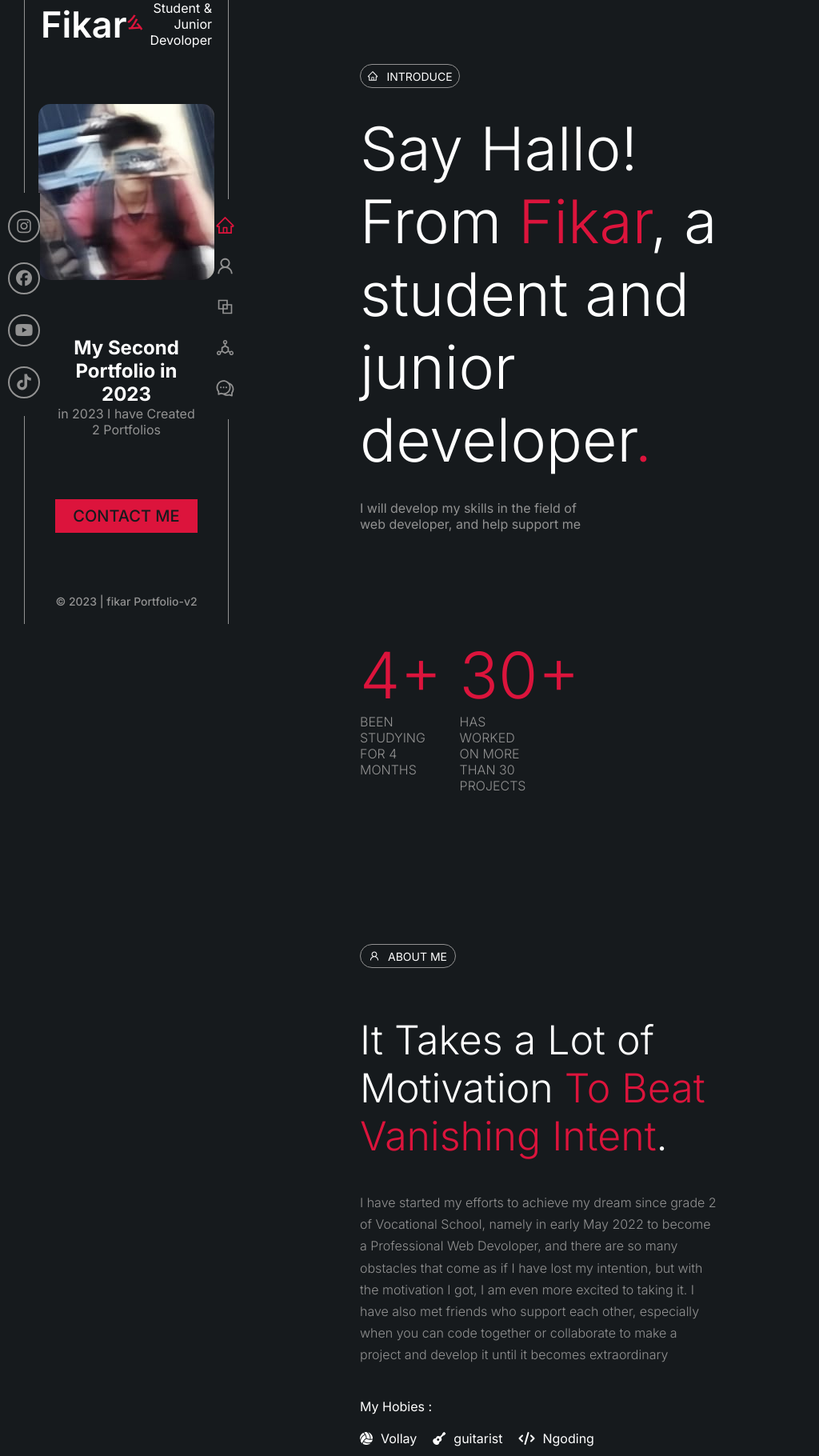
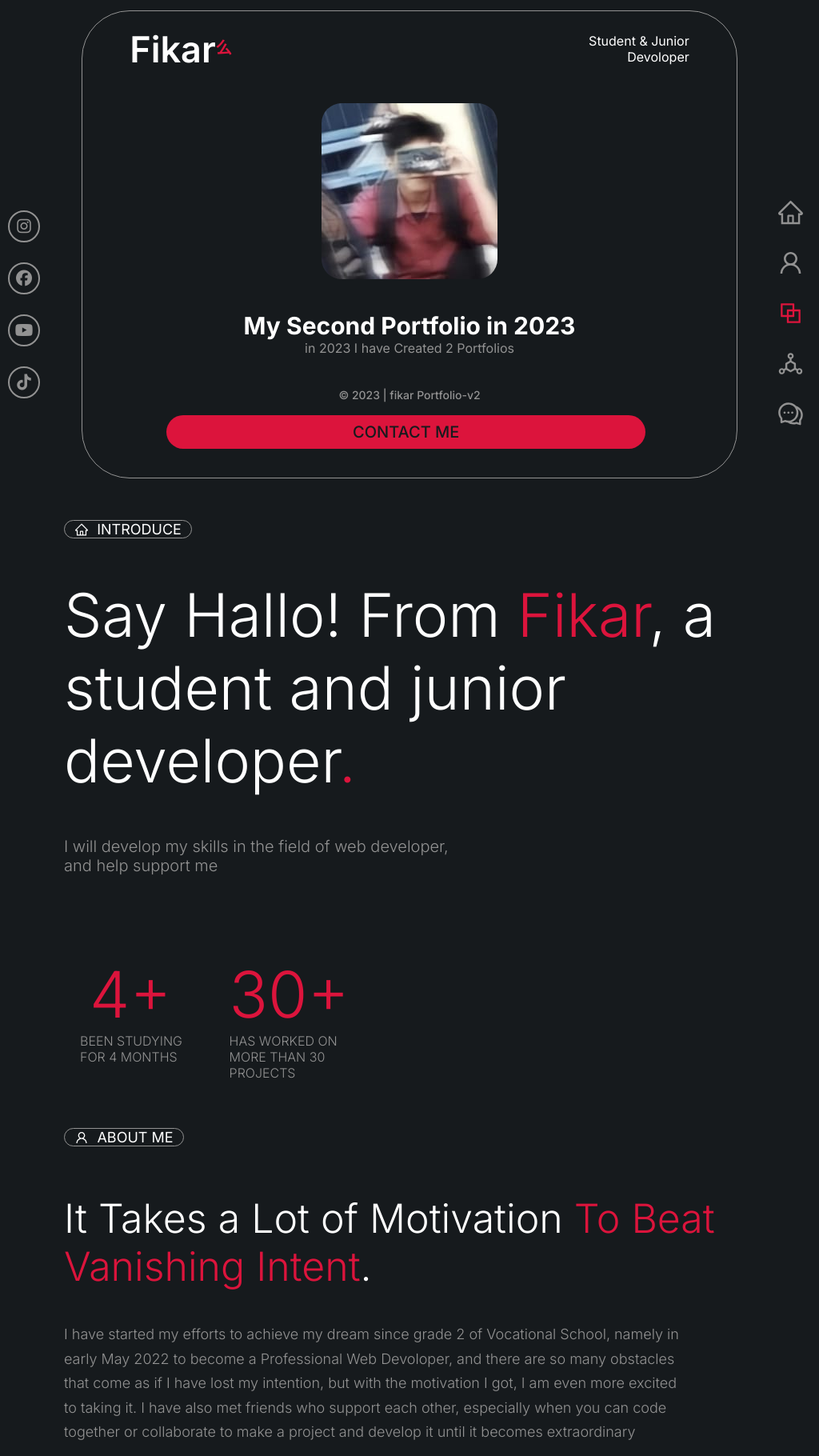
Before and after one commit to FikarNugrah/portfolio-v2, a React (Vite) app: page / in a window 1024 px wide. Shown: the part 20-1840 px from the top of the page at 80% size. Built offline with nearby package versions, Linux system fonts and the light colour scheme; a web font is replaced by a local one.

Commit message:
create: responsive

```diff
--- a/package.json
+++ b/package.json
@@ -13,7 +13,8 @@
     "css.gg": "^2.1.1",
     "react": "^18.2.0",
     "react-dom": "^18.2.0",
-    "react-icons": "^4.10.1"
+    "react-icons": "^4.10.1",
+    "react-scrollspy": "^3.4.3"
   },
   "devDependencies": {
     "@types/react": "^18.2.15",
--- a/src/components/MainHero.jsx
+++ b/src/components/MainHero.jsx
@@ -4,11 +4,15 @@ import AboutContent from "../content/aboutContent";
 import SkillsContent from "../content/skillsContent";
 import ProjectContent from "../content/projectContent";
 import Contact from "../content/contact";
+import Hero from "./hero";
 
 export default function MainHero() {
   return (
     <>
       <section className="main-section">
+        <Hero />
+      </section>
+      <section className="main">
         <MainContent />
         <AboutContent />
         <SkillsContent />
--- a/src/components/Navigation.jsx
+++ b/src/components/Navigation.jsx
@@ -1,3 +1,4 @@
+import React, { useState, useEffect } from "react";
 import {
   AiOutlineHome,
   AiOutlineUser,
@@ -7,36 +8,98 @@ import {
 } from "react-icons/ai";
 
 export default function Navigation() {
+  const sections = ["home", "about", "skills", "project", "contact"];
+  const [activeSection, setActiveSection] = useState(sections[0]);
+
+  useEffect(() => {
+    const handleScroll = () => {
+      const scrollY = window.scrollY;
+      const windowHeight = window.innerHeight;
+
+      // Calculate which section is in view
+      const sectionInView = sections.find((section) => {
+        const element = document.getElementById(section);
+        if (element) {
+          const { top, bottom } = element.getBoundingClientRect();
+          return top <= windowHeight / 2 && bottom >= windowHeight / 2;
+        }
+        return false;
+      });
+
+      if (sectionInView) {
+        setActiveSection(sectionInView);
+      }
+    };
+
+    // Add event listener for scrolling
+    window.addEventListener("scroll", handleScroll);
+
+    // Clean up event listener on component unmount
+    return () => {
+      window.removeEventListener("scroll", handleScroll);
+    };
+  }, [sections]);
+
   return (
     <>
       <section className="navigation-section">
         <div className="navigation-area">
           <div className="navigation">
-            <a href="#home" className="list-nav nav-active">
+            <a
+              href="#home"
+              onClick={() => setActiveSection("home")}
+              className={
+                activeSection === "home" ? "list-nav nav-active" : "list-nav"
+              }
+            >
               <AiOutlineHome />
             </a>
             <p className="title-nav">Home</p>
           </div>
           <div className="navigation">
-            <a href="#about" className="list-nav">
+            <a
+              href="#about"
+              onClick={() => setActiveSection("about")}
+              className={
+                activeSection === "about" ? "list-nav nav-active" : "list-nav"
+              }
+            >
               <AiOutlineUser />
             </a>
             <p className="title-nav">About</p>
           </div>
           <div className="navigation">
-            <a href="#skills" className="list-nav">
+            <a
+              href="#skills"
+              onClick={() => setActiveSection("skills")}
+              className={
+                activeSection === "skills" ? "list-nav nav-active" : "list-nav"
+              }
+            >
               <AiOutlineBlock />
             </a>
             <p className="title-nav">Skills</p>
           </div>
           <div className="navigation">
-            <a href="#project" className="list-nav">
+            <a
+              href="#project"
+              onClick={() => setActiveSection("project")}
+              className={
+                activeSection === "project" ? "list-nav nav-active" : "list-nav"
+              }
+            >
               <AiOutlineDeploymentUnit />
             </a>
             <p className="title-nav">Project</p>
           </div>
           <div className="navigation">
-            <a href="#contact" className="list-nav">
+            <a
+              href="#contact"
+              onClick={() => setActiveSection("contact")}
+              className={
+                activeSection === "contact" ? "list-nav nav-active" : "list-nav"
+              }
+            >
               <AiOutlineComment />
             </a>
             <p className="title-nav">Contact</p>
--- a/src/components/SideHero.jsx
+++ b/src/components/SideHero.jsx
@@ -1,5 +1,6 @@
 import React from "react";
 import profil from "../assets/profil.jpeg";
+import "../style/hero.css";
 
 export default function SideHero() {
   return (
--- /dev/null
+++ b/src/components/hero.jsx
@@ -0,0 +1,38 @@
+// ======= ini akan tampil di TABLET DAN MOBILE ==========
+
+import "../style/hero.css";
+import profil from "../assets/profil.jpeg";
+
+export default function Hero() {
+  return (
+    <>
+      <section className="hero-section">
+        <div className="hero-area">
+          <div className="top-dsct">
+            <h1>
+              Fikar <span>么</span>
+            </h1>
+            <p>
+              Student <span>& Junior Devoloper</span>
+            </p>
+          </div>
+          <div className="profil">
+            <img src={profil} alt="" />
+          </div>
+          <div className="hero-text">
+            <h1>My Second Portfolio in 2023 </h1>
+            <p>in 2023 I have Created 2 Portfolios</p>
+          </div>
+          <div className="footer-hero">
+            <div className="btn-area">
+              <button className="btn-contact">
+                <a href="#contact">CONTACT ME</a>
+              </button>
+            </div>
+            <p className="cp-rt">&copy; 2023 | fikar Portfolio-v2</p>
+          </div>
+        </div>
+      </section>
+    </>
+  );
+}
--- a/src/content/aboutContent.jsx
+++ b/src/content/aboutContent.jsx
@@ -22,7 +22,7 @@ export default function AboutContent() {
             a project and develop it until it becomes extraordinary
           </p>
           <div>
-            <p>My Hobies :</p>
+            <p className="end-topic-about">My Hobies :</p>
             <br />
             <div className="hobies-area">
               <div className="hobies">
--- a/src/index.css
+++ b/src/index.css
@@ -88,6 +88,8 @@ body {
   color: crimson;
 }
 
+/*  */
+
 /* SIDE HERO SECTION */
 .side-hero {
   border-right: 0.5px solid #929292;
@@ -132,7 +134,7 @@ body {
 
 .profil {
   overflow: hidden;
-  border-radius: 15px;
+  border-radius: 25px;
   width: 220px;
   height: 220px;
   /* border: 2px solid red; */
@@ -187,19 +189,19 @@ body {
 
 /* side bar */
 .navigation-section {
-  /* border: 2px solid red; */
-  height: 100vh;
+  /* border: 2px solid blue; */
+  height: 100%;
   display: flex;
-  left: 26.3%;
   justify-content: center;
   align-items: center;
+  z-index: 99;
+  left: 26%;
   position: fixed;
 }
-
 .navigation-area {
   padding: 20px 0;
+  /* border: 2px solid red; */
   background-color: #161a1d;
-  /* border: 2px solid red; */
   display: flex;
   flex-direction: column;
   align-items: center;
@@ -207,7 +209,6 @@ body {
   gap: 20px;
   margin-top: 12px;
   z-index: 99;
-  position: relative;
 }
 
 .navigation {
@@ -236,6 +237,7 @@ a.list-nav:hover + p.title-nav {
 }
 
 .title-nav {
+  z-index: 99;
   padding: 5px 20px;
   border-radius: 0px 50px 50px 0px;
   background-color: crimson;
@@ -253,6 +255,11 @@ a.list-nav:hover + p.title-nav {
   /* border: 2px solid red; */
   width: 100%;
   padding: 0px 10px 20px 450px;
+}
+
+.main {
+  width: 100%;
+  padding: 0 0px 0 450px;
 }
 
 /* MAIN SECTION - MAIN CONTENT */
@@ -292,6 +299,7 @@ a.list-nav:hover + p.title-nav {
 
 .support-intro {
   width: 50%;
+  font-weight: 300;
   color: #929292;
 }
 
@@ -502,6 +510,7 @@ a.list-nav:hover + p.title-nav {
   transition: all 0.2s ease-in-out;
 }
 .time {
+  z-index: -1;
   padding-bottom: 10px;
   padding-left: 10px;
   position: relative;
@@ -509,6 +518,7 @@ a.list-nav:hover + p.title-nav {
 }
 .time::before {
   content: "";
+  z-index: -1;
   position: absolute;
   width: 130px;
   bottom: 0px;
@@ -519,6 +529,7 @@ a.list-nav:hover + p.title-nav {
 
 .prjct-area:hover .time::before {
   width: 300px;
+  z-index: -1;
 }
 
 .project {
@@ -639,3 +650,269 @@ input {
   background-color: transparent;
   color: white;
 }
+
+/* ================= */
+/* ================= */
+/* ================= */
+
+/* REPONSIVE */
+.hero-section {
+  display: none;
+}
+
+/* MOBILE */
+@media (max-width: 760px) {
+}
+
+/* TABLET */
+@media (min-width: 760px) and (max-width: 880px) {
+  .main-section {
+    /* border: 2px solid red; */
+    width: 100%;
+    padding: 0px 10px 20px 10px;
+  }
+
+  .side-hero {
+    /* background-color: red; */
+    display: none;
+  }
+
+  .hero-section {
+    width: 100%;
+    height: 700px;
+    display: flex;
+    padding-top: 20px;
+    align-items: center;
+    justify-content: center;
+  }
+
+  .hero-area {
+    border: 1px solid #929292;
+    border-radius: 60px;
+    width: 80%;
+    height: 100%;
+    display: flex;
+    flex-direction: column;
+    gap: 20px;
+    align-items: center;
+    top: 0;
+    left: 30px;
+    padding: 20px 20px;
+  }
+  .top-dsct {
+    width: 90%;
+    /* border: 2px solid blue; */
+  }
+}
+
+/* TABLET V2*/
+@media (min-width: 870px) and (max-width: 1200px) {
+  .main-section {
+    /* border: 2px solid red; */
+    width: 100%;
+    padding: 0px 0px 0px 0px;
+  }
+
+  .main {
+    width: 100%;
+    padding: 0 80px;
+    /* border: 2px solid blue; */
+  }
+
+  .side-hero {
+    /* background-color: blue; */
+    display: none;
+  }
+
+  .hero-section {
+    /* border: 2px solid blue; */
+    width: 100%;
+    height: 650px;
+    display: flex;
+    align-items: center;
+    justify-content: center;
+  }
+
+  .hero-area {
+    border: 1px solid #929292;
+    border-radius: 60px;
+    width: 80%;
+    height: 90%;
+    display: flex;
+    flex-direction: column;
+    gap: 40px;
+    align-items: center;
+    top: 0;
+    left: 30px;
+    padding: 20px 20px;
+    /* border: 2px solid blue; */
+  }
+  .top-dsct {
+    width: 90%;
+    /* border: 2px solid blue; */
+  }
+
+  .top-dsct h1 {
+    font-weight: 600;
+    width: 80%;
+    /* border: 2px solid red; */
+    font-size: 45px;
+    display: flex;
+  }
+
+  .hero-text h1 {
+    font-size: 30px;
+    color: white;
+  }
+
+  .footer-hero {
+    width: 100%;
+    /* border: 2px solid blue; */
+    display: flex;
+    gap: 10px;
+    align-items: center;
+    flex-direction: column-reverse;
+  }
+
+  .btn-area {
+    padding: 0px;
+    display: flex;
+    border-radius: 50px;
+    width: 80%;
+    /* border: 2px solid blue; */
+    flex-direction: column-reverse;
+  }
+
+  .btn-contact {
+    width: 97%;
+    color: #272727;
+    border-radius: 50px;
+  }
+
+  /* NAVIGASITION BAR  */
+  .navigation-section {
+    width: 10px;
+    /* border: 2px solid blue; */
+    height: 100%;
+    left: 96%;
+    top: 15px;
+    position: fixed;
+  }
+
+  .navigation-area {
+    /* border: 2px solid blue; */
+    margin-top: 0px;
+  }
+
+  .navigation {
+    /* border: 2px solid blue; */
+    display: flex;
+    align-items: center;
+    position: relative;
+  }
+
+  .navigation a {
+    font-size: 35px;
+  }
+
+  .title-nav {
+    width: 100px;
+    height: 35px;
+    display: flex;
+    align-items: center;
+    justify-content: center;
+    padding: 0px 0px;
+    border-radius: 0px 0px 0px 0px;
+    left: -120px;
+    top: 3px;
+    opacity: 0;
+    font-size: 20px;
+  }
+
+  /* HOME CONTENT */
+  .main {
+    width: 100%;
+    padding: 0px 80px;
+    /* border: 2px solid blue; */
+  }
+
+  .main-content {
+    /* border: 2px solid blue; */
+    width: 100%;
+    height: 85vh;
+    padding: 20px 0 0 0;
+    display: flex;
+    flex-direction: column;
+    gap: 50px;
+  }
+
+  .introduce {
+    font-size: 18px;
+    width: 160px;
+    height: 40px;
+  }
+
+  .intro {
+    width: 100%;
+    /* border: 2px solid blue; */
+  }
+
+  .support-intro {
+    width: 60%;
+    font-weight: 300;
+    font-size: 20px;
+  }
+
+  .status {
+    margin-top: 50px;
+    /* border: 2px solid blue; */
+    gap: 60px;
+    padding-left: 20px;
+  }
+
+  .started p,
+  .complated p {
+    width: 150px;
+    /* border: 2px solid blue; */
+  }
+
+  /* ABOUT CONTENT */
+  .about-content {
+    /* border: 2px solid blue; */
+    height: 75vh;
+    padding: 100px 0 0 0;
+  }
+
+  .about {
+    font-size: 18px;
+    width: 150px;
+    height: 40px;
+  }
+
+  .content-of-about {
+    /* border: 2px solid blue; */
+    width: 100%;
+  }
+
+  .description-about {
+    width: 90%;
+    font-size: 18px;
+  }
+
+  .end-topic-about {
+    font-size: 20px;
+  }
+
+  .hobies-area {
+    display: flex;
+    gap: 30px;
+  }
+
+  .hobies p {
+    font-size: 17px;
+  }
+}
+
+/* LAPTOP */
+@media (min-width: 1010px) and (max-width: 1300px) {
+}
```
Also changed, not shown: src/style/hero.css (added), 1 other file (tests, documents, lock files or other folders).
